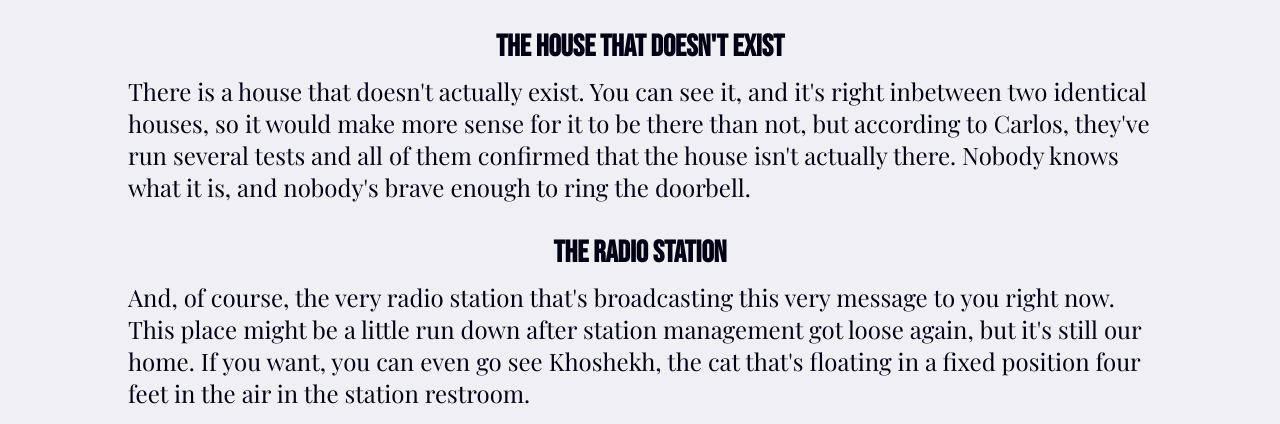
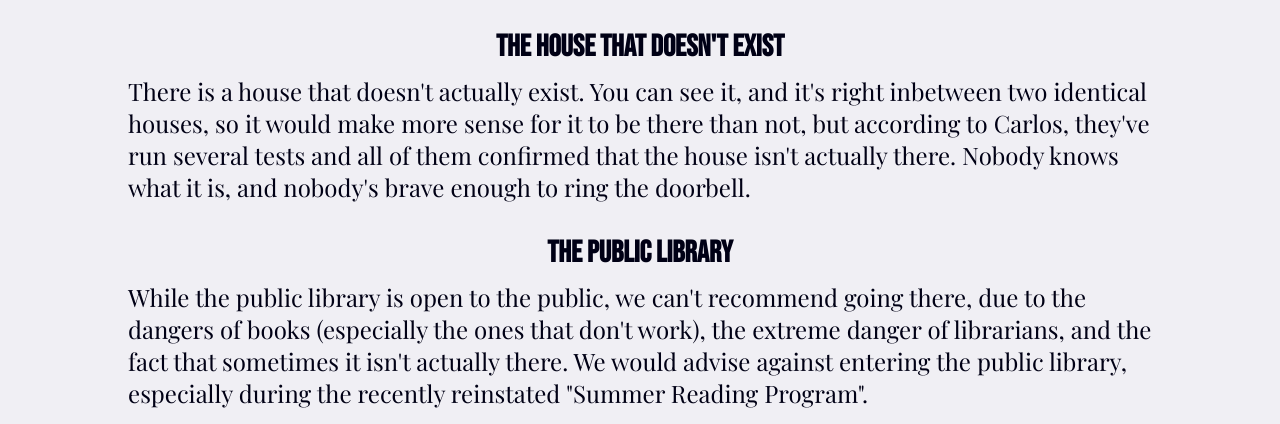
Before and after one commit to galladegamer/nightvale, a plain HTML site: page places.html in a window 1280 px wide. Shown: the part 2143-2567 px from the top of the page. Drawn offline with nearby package versions, Linux system fonts and the light colour scheme; a web font is replaced by a local one.

Commit message:
added Public Library

```diff
--- a/places.html
+++ b/places.html
@@ -50,6 +50,10 @@
 			<p>There is a house that doesn't actually exist. You can see it, and it's right inbetween two identical houses, so it would make more sense for it to be there than not, but according to Carlos, they've run several tests and all of them confirmed that the house isn't actually there. Nobody knows what it is, and nobody's brave enough to ring the doorbell.</p>
 			<br>
 			<br>
+			<h2>The Public Library</h2>
+			<p>While the public library is open to the public, we can't recommend going there, due to the dangers of books (especially the ones that don't work), the extreme danger of librarians, and the fact that sometimes it isn't actually there. We would advise against entering the public library, especially during the recently reinstated "Summer Reading Program".</p>
+			<br>
+			<br>
 			<h2>The Radio Station</h2>
 			<p>And, of course, the very radio station that's broadcasting this very message to you right now. This place might be a little run down after station management got loose again, but it's still our home. If you want, you can even go see Khoshekh, the cat that's floating in a fixed position four feet in the air in the station restroom.</p>
 			<br>
```
